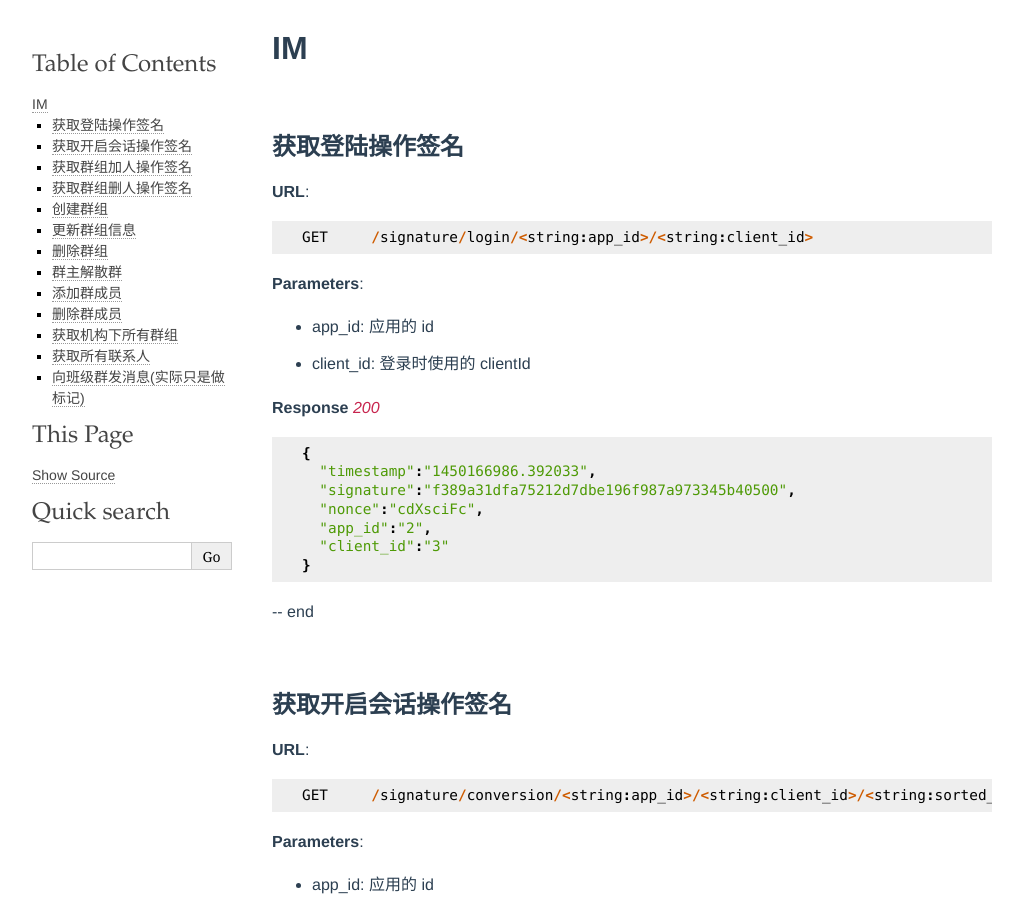
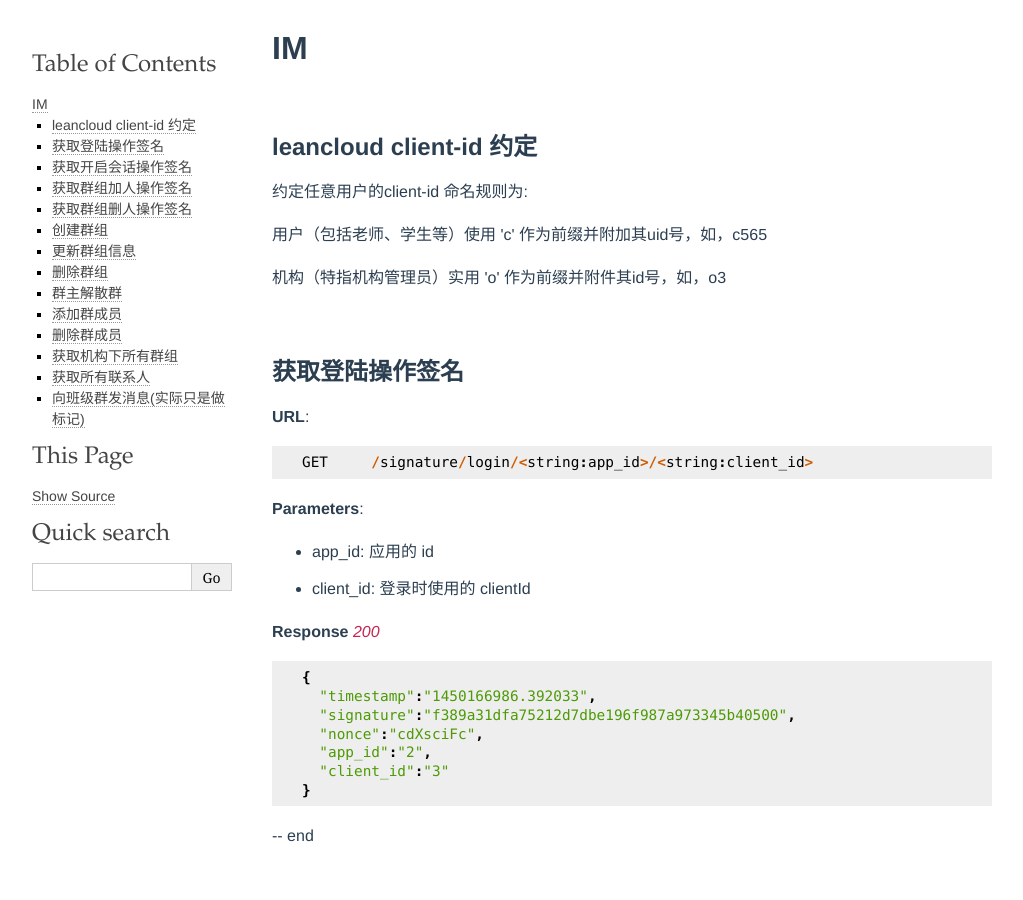
Before and after one commit to clownmelody/hisihi_api, a Sphinx documentation site: the page built from docs/im.rst, in a window 1280 px wide and 900 px high. Shown: the whole window, without its empty margins (118-1141 px from the left). Built offline with Sphinx 7.4.7, drawn with Linux system fonts in a browser that asks for light colours.

Commit message:
加入leancloud client-id命名规则

```diff
--- a/docs/im.rst
+++ b/docs/im.rst
@@ -2,6 +2,14 @@
 
 IM
 ==========
+
+leancloud client-id 约定
+~~~~~~~~~~~~~~~~~~~~
+约定任意用户的client-id 命名规则为:
+
+用户（包括老师、学生等）使用 'c' 作为前缀并附加其uid号，如，c565
+
+机构（特指机构管理员）实用 'o' 作为前缀并附件其id号，如，o3
 
 获取登陆操作签名
 ~~~~~~~~~~~~~~~
```
